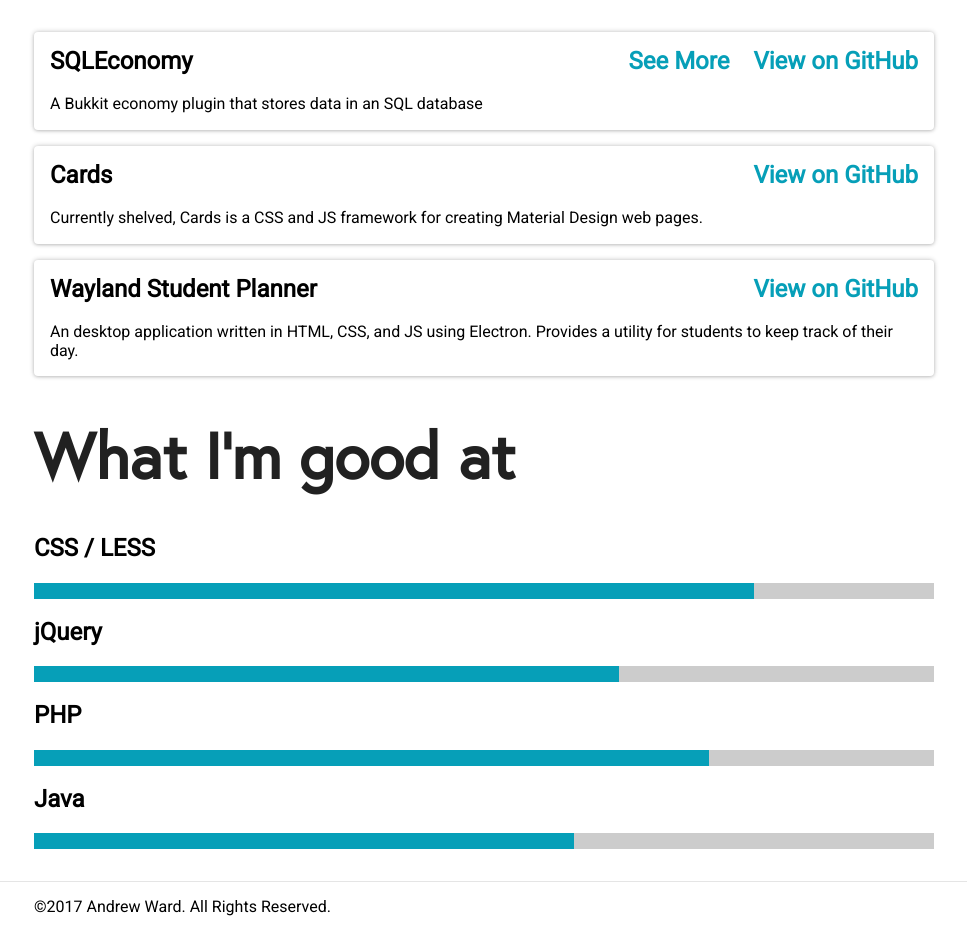
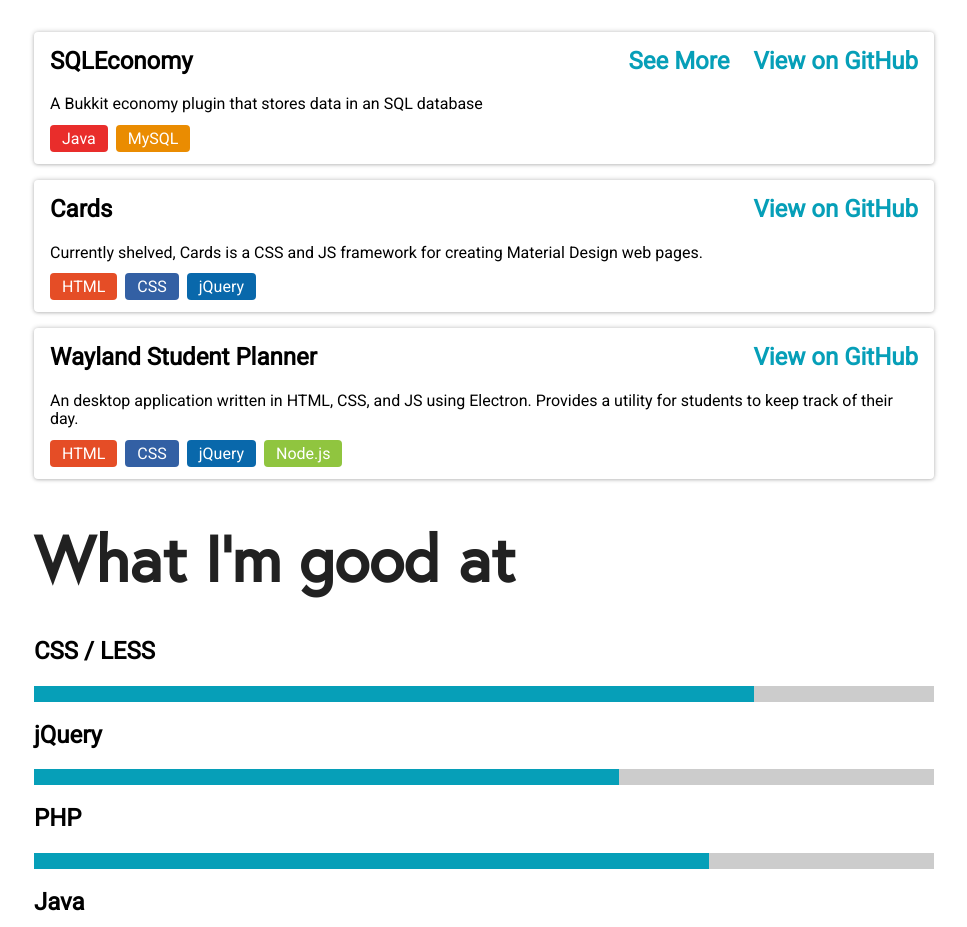
Before and after one commit to andrewward2001/andrewward2001.github.io-old, a website: page index.html in a window 1280 px wide. Shown: the part 1520-2447 px from the top of the page, without its empty margins (156-1123 px from the left). Drawn offline with nearby package versions, Linux system fonts and the light colour scheme.

Commit message:
Project languages

```diff
--- a/css/style.less
+++ b/css/style.less
@@ -119,6 +119,43 @@ a:hover {
   }
 }
 
+span.lang-type {
+  padding: .25rem .75rem;
+  background-color: rgba(0, 0, 0, 0.2);
+  border-radius: .25rem;
+  margin-right: .5rem;
+
+  &.css {
+    background-color: #3360A4;
+    color: white;
+  }
+
+  &.html {
+    background-color: #E54D26;
+    color: white;
+  }
+
+  &.jquery {
+    background-color: #0968AB;
+    color: white;
+  }
+
+  &.java {
+    background-color: #E92D2B;
+    color: white;
+  }
+
+  &.node {
+    background-color: #90C53F;
+    color: white;
+  }
+
+  &.mysql {
+    background-color: #EA8C01;
+    color: white;
+  }
+}
+
 @media (max-width: 650px) {
   .container {
     margin: 1rem;
--- a/index.html
+++ b/index.html
@@ -35,14 +35,17 @@
     <div class="card">
       <h2 class="card-title">SQLEconomy<a href="//github.com/andrewward2001/SQLEconomy" style="float: right;">View on GitHub</a><a href="//dev.bukkit.org/projects/sqleconomee" style="float: right;">See More</a></h2>
       <p>A Bukkit economy plugin that stores data in an SQL database</p>
+      <p><span class="lang-type java">Java</span><span class="lang-type mysql">MySQL</span></p>
     </div>
     <div class="card">
       <h2 class="card-title">Cards<a href="//github.com/andrewward2001/Cards" style="float: right;">View on GitHub</a></h2>
       <p>Currently shelved, Cards is a CSS and JS framework for creating Material Design web pages.</p>
+      <p><span class="lang-type html">HTML</span><span class="lang-type css">CSS</span><span class="lang-type jquery">jQuery</span></p>
     </div>
     <div class="card">
       <h2 class="card-title">Wayland Student Planner<a href="//github.com/andrewward2001/wayland-student-planner" style="float: right;">View on GitHub</a></h2>
       <p>An desktop application written in HTML, CSS, and JS using Electron. Provides a utility for students to keep track of their day.</p>
+      <p><span class="lang-type html">HTML</span><span class="lang-type css">CSS</span><span class="lang-type jquery">jQuery</span><span class="lang-type node">Node.js</span></p>
     </div>
 
     <h1 class="h text-reset">What I'm good at</h1>
```
Also changed, not shown: css/style.css.
